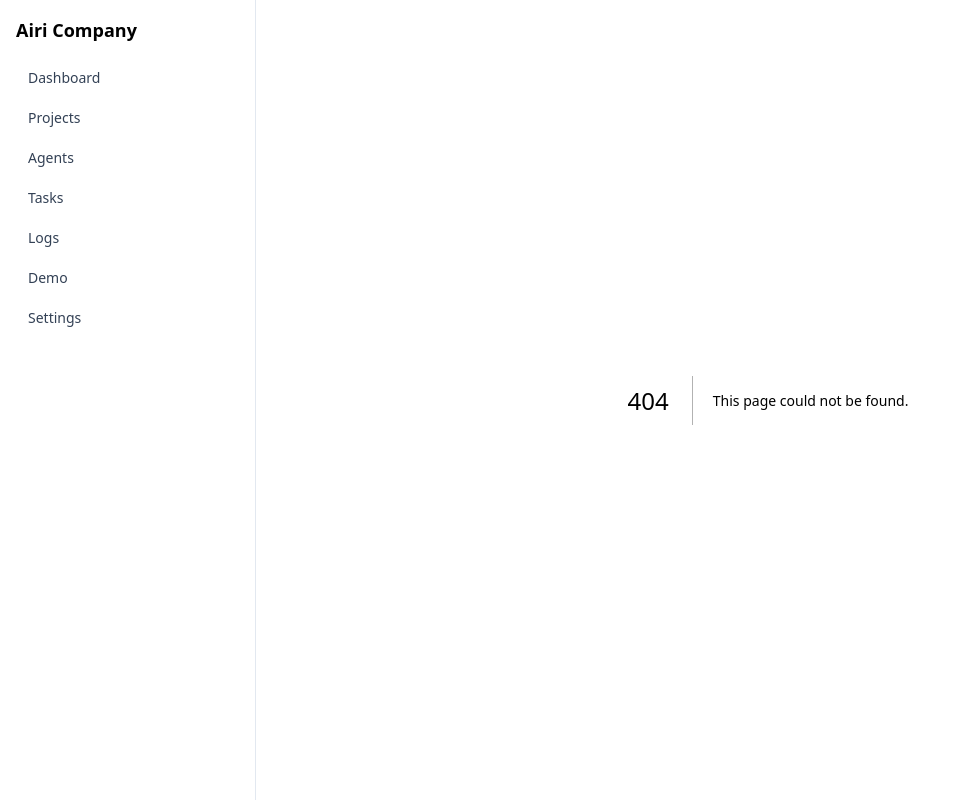
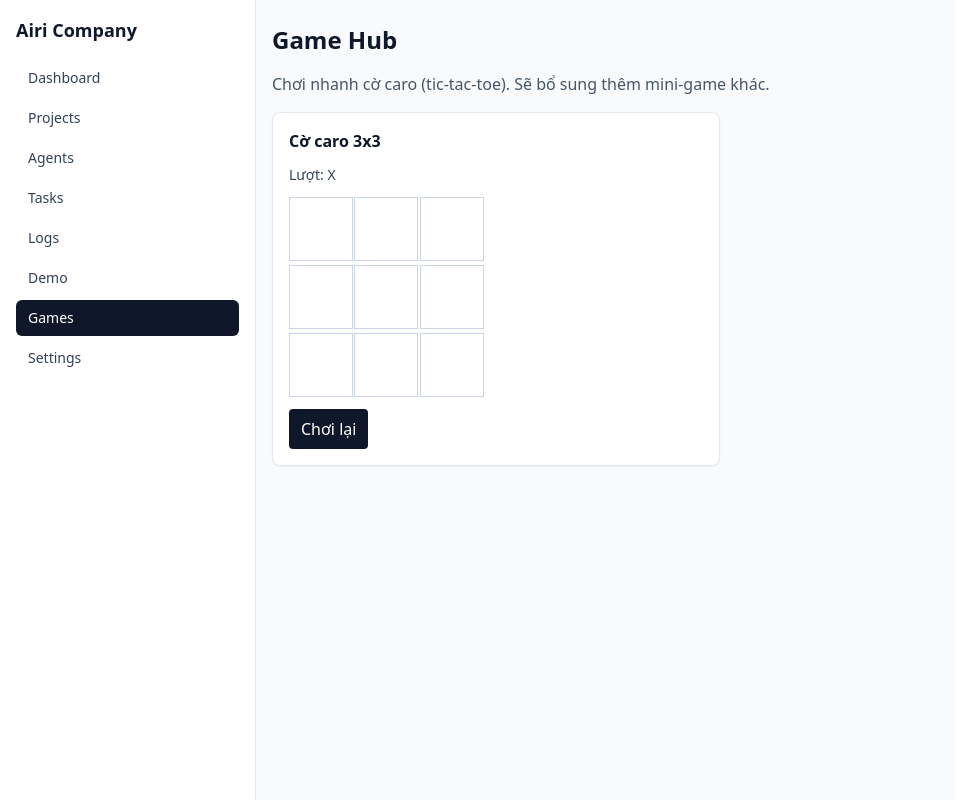
Before and after one commit to airi-company/airi, a Next.js app in the folder frontend/: page /games in a window 1280 px wide. Before the commit this address had no page. Shown: the whole page, without its empty margins (0-955 px from the left). Built offline with nearby package versions, Linux system fonts and the light colour scheme.

Commit message:
feat: add games hub with tic-tac-toe

```diff
--- /dev/null
+++ b/frontend/app/games/page.tsx
@@ -0,0 +1,59 @@
+"use client";
+import { useState } from "react";
+
+const empty = Array(9).fill(null) as ("X" | "O" | null)[];
+
+function calcWinner(squares: ("X" | "O" | null)[]) {
+  const lines = [
+    [0,1,2],[3,4,5],[6,7,8],
+    [0,3,6],[1,4,7],[2,5,8],
+    [0,4,8],[2,4,6],
+  ];
+  for (const [a,b,c] of lines) {
+    if (squares[a] && squares[a] === squares[b] && squares[a] === squares[c]) return squares[a];
+  }
+  if (squares.every(Boolean)) return "draw";
+  return null;
+}
+
+export default function GamesPage() {
+  const [board, setBoard] = useState<("X" | "O" | null)[]>(empty);
+  const [xIsNext, setXIsNext] = useState(true);
+  const winner = calcWinner(board);
+
+  const handleClick = (idx: number) => {
+    if (board[idx] || winner) return;
+    const next = board.slice();
+    next[idx] = xIsNext ? "X" : "O";
+    setBoard(next);
+    setXIsNext(!xIsNext);
+  };
+
+  const reset = () => { setBoard(empty); setXIsNext(true); };
+
+  const status = winner === "draw" ? "Hòa" : winner ? `Thắng: ${winner}` : `Lượt: ${xIsNext ? "X" : "O"}`;
+
+  return (
+    <div className="container-page space-y-4">
+      <h1 className="text-2xl font-semibold">Game Hub</h1>
+      <p className="text-slate-600">Chơi nhanh cờ caro (tic-tac-toe). Sẽ bổ sung thêm mini-game khác.</p>
+
+      <div className="card space-y-3 max-w-md">
+        <div className="font-semibold">Cờ caro 3x3</div>
+        <div className="text-sm text-slate-700">{status}</div>
+        <div className="grid grid-cols-3 gap-1 w-48">
+          {board.map((cell, i) => (
+            <button
+              key={i}
+              onClick={() => handleClick(i)}
+              className="h-16 w-16 border border-slate-300 text-2xl font-bold bg-white hover:bg-slate-50"
+            >
+              {cell}
+            </button>
+          ))}
+        </div>
+        <button onClick={reset} className="px-3 py-2 bg-slate-900 text-white rounded">Chơi lại</button>
+      </div>
+    </div>
+  );
+}
--- a/frontend/components/sidebar.tsx
+++ b/frontend/components/sidebar.tsx
@@ -9,6 +9,7 @@ const nav = [
   { href: "/tasks", label: "Tasks" },
   { href: "/logs", label: "Logs" },
   { href: "/demo", label: "Demo" },
+  { href: "/games", label: "Games" },
   { href: "/settings", label: "Settings" },
 ];
 
```
